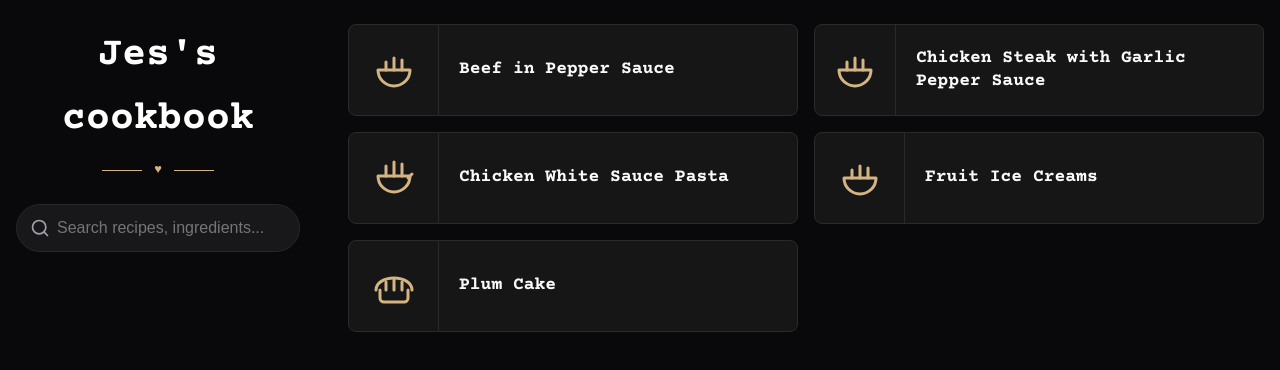
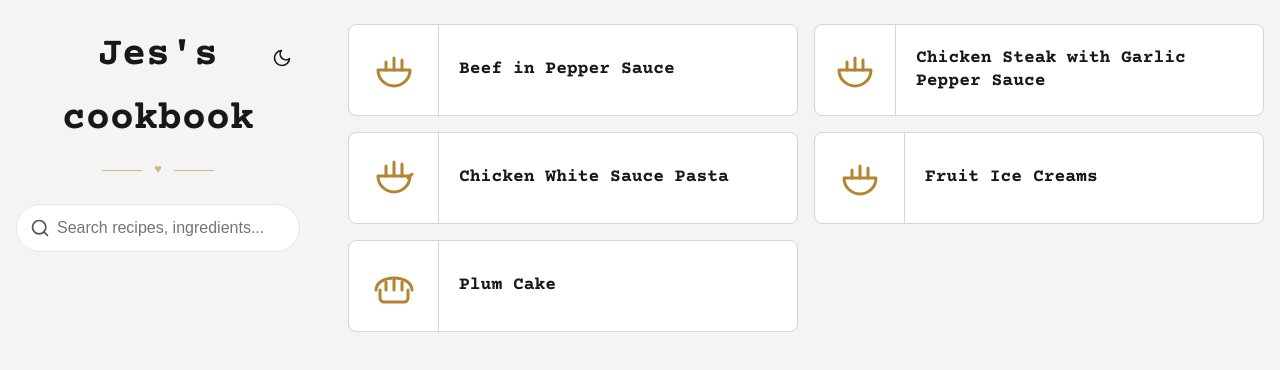
Before and after one commit to jesley13/jes-cookbook, a website built with Vite: page index.html in a window 1280 px wide. Built offline with nearby package versions, Linux system fonts and the light colour scheme.

Commit message:
feat: add light mode theme support with persistent toggle functionality

```diff
--- a/index.html
+++ b/index.html
@@ -5,10 +5,19 @@
   <meta name="viewport" content="width=device-width, initial-scale=1.0, maximum-scale=1.0, user-scalable=no" />
   <title>Jes' cookbook</title>
   <link rel="stylesheet" href="/style.css" />
+  <script>
+    if (localStorage.getItem('theme') === 'light' || (!localStorage.getItem('theme') && window.matchMedia('(prefers-color-scheme: light)').matches)) {
+      document.documentElement.classList.add('light-mode');
+    }
+  </script>
 </head>
 <body>
   <div class="container">
-    <header>
+    <header style="position: relative;">
+      <button id="theme-toggle" class="theme-toggle-btn" aria-label="Toggle light/dark mode">
+        <svg class="sun-icon" viewBox="0 0 24 24" fill="none" stroke="currentColor" stroke-width="2" stroke-linecap="round" stroke-linejoin="round"><circle cx="12" cy="12" r="5"></circle><line x1="12" y1="1" x2="12" y2="3"></line><line x1="12" y1="21" x2="12" y2="23"></line><line x1="4.22" y1="4.22" x2="5.64" y2="5.64"></line><line x1="18.36" y1="18.36" x2="19.78" y2="19.78"></line><line x1="1" y1="12" x2="3" y2="12"></line><line x1="21" y1="12" x2="23" y2="12"></line><line x1="4.22" y1="19.78" x2="5.64" y2="18.36"></line><line x1="18.36" y1="5.64" x2="19.78" y2="4.22"></line></svg>
+        <svg class="moon-icon" viewBox="0 0 24 24" fill="none" stroke="currentColor" stroke-width="2" stroke-linecap="round" stroke-linejoin="round" style="display: none;"><path d="M21 12.79A9 9 0 1 1 11.21 3 7 7 0 0 0 21 12.79z"></path></svg>
+      </button>
       <div class="header-title-container">
         <h1>Jes's cookbook</h1>
         <div class="header-divider">
--- a/main.js
+++ b/main.js
@@ -1,5 +1,5 @@
 import Fuse from 'fuse.js';
-import { getAllRecipes, formatTime, getImageUrl } from './utils.js';
+import { getAllRecipes, formatTime, getImageUrl, initThemeToggle } from './utils.js';
 import { getIconForRecipe } from './icons.js';
 
 let allRecipes = [];
@@ -9,6 +9,7 @@ const searchInput = document.getElementById('search-input');
 const noResults = document.getElementById('no-results');
 
 async function init() {
+  initThemeToggle();
   allRecipes = await getAllRecipes();
 
   // Setup Fuse for fuzzy searching
--- a/recipe.js
+++ b/recipe.js
@@ -1,8 +1,9 @@
-import { getAllRecipes, getImageUrl } from './utils.js';
+import { getAllRecipes, getImageUrl, initThemeToggle } from './utils.js';
 
 let currentRecipe = null;
 
 async function init() {
+  initThemeToggle();
   const urlParams = new URLSearchParams(window.location.search);
   const slug = urlParams.get('slug');
 
--- a/style.css
+++ b/style.css
@@ -8,6 +8,12 @@
   --text-secondary: #a1a1aa; /* Zinc 400 */
   --accent-color: #ef4444; /* Red 500 */
   --accent-hover: #dc2626; /* Red 600 */
+  --card-bg: #161616;
+  --card-border: #2a2a2a;
+  --card-hover-bg: #1a1a1a;
+  --card-hover-border: #4a4a4a;
+  --card-icon-stroke: #d4b483;
+  --header-title: #ffffff;
   --radius-md: 16px;
   --radius-lg: 20px;
   --radius-full: 9999px;
@@ -44,6 +50,22 @@ body {
   line-height: 1.6;
   -webkit-font-smoothing: antialiased;
   padding-bottom: 80px; /* Space for bottom nav */
+}
+
+html.light-mode {
+  --bg-color: #f4f4f5;
+  --surface-color: #ffffff;
+  --surface-color-light: #e4e4e7;
+  --text-primary: #18181b;
+  --text-secondary: #52525b;
+  --card-bg: #ffffff;
+  --card-border: #d4d4d8;
+  --card-hover-bg: #f4f4f5;
+  --card-hover-border: #a1a1aa;
+  --card-icon-stroke: #b48530;
+  --header-title: #18181b;
+  --glass-bg: rgba(255, 255, 255, 0.85);
+  --glass-border: rgba(0, 0, 0, 0.1);
 }
 
 /* Layout */
@@ -112,7 +134,7 @@ header {
 .header-title-container h1 {
   font-size: 2.5rem;
   font-weight: 700;
-  color: #fff;
+  color: var(--header-title);
   margin-bottom: 8px;
 }
 
@@ -133,6 +155,35 @@ header {
   color: #d4b483;
   font-size: 0.8rem;
 }
+
+/* Theme Toggle */
+.theme-toggle-btn {
+  position: absolute;
+  top: 16px;
+  right: 16px;
+  background: transparent;
+  border: none;
+  color: var(--text-primary);
+  cursor: pointer;
+  padding: 8px;
+  border-radius: 50%;
+  display: flex;
+  align-items: center;
+  justify-content: center;
+  transition: var(--transition);
+}
+
+.theme-toggle-btn:hover {
+  background-color: var(--surface-color-light);
+}
+
+.theme-toggle-btn svg {
+  width: 20px;
+  height: 20px;
+}
+
+html.light-mode .sun-icon { display: none; }
+html.light-mode .moon-icon { display: block !important; }
 
 /* Search */
 .search-container {
@@ -255,8 +306,8 @@ header {
 }
 
 .recipe-card {
-  background-color: #161616;
-  border: 1px solid #2a2a2a;
+  background-color: var(--card-bg);
+  border: 1px solid var(--card-border);
   border-radius: 8px;
   transition: var(--transition);
   text-decoration: none;
@@ -267,8 +318,8 @@ header {
 }
 
 .recipe-card:hover {
-  border-color: #4a4a4a;
-  background-color: #1a1a1a;
+  border-color: var(--card-hover-border);
+  background-color: var(--card-hover-bg);
 }
 
 .card-icon-container {
@@ -278,14 +329,14 @@ header {
   align-items: center;
   height: 100%;
   min-height: 90px;
-  border-right: 1px solid #2a2a2a;
+  border-right: 1px solid var(--card-border);
   padding: 16px;
 }
 
 .card-icon-container svg {
   width: 48px;
   height: 48px;
-  stroke: #d4b483;
+  stroke: var(--card-icon-stroke);
   fill: none;
   stroke-width: 1.5;
   stroke-linecap: round;
@@ -304,7 +355,7 @@ header {
 .card-title {
   font-size: 1rem;
   font-weight: 400;
-  color: #ffffff;
+  color: var(--header-title);
   line-height: 1.4;
   font-family: 'Courier Prime', monospace;
 }
@@ -455,7 +506,7 @@ header {
   margin-bottom: 12px;
   line-height: 1.1;
   text-shadow: 0 2px 4px rgba(0,0,0,0.2);
-  color: #ffffff;
+  color: var(--header-title);
 }
 
 .recipe-quick-info {
--- a/utils.js
+++ b/utils.js
@@ -47,3 +47,14 @@ export function getImageUrl(path) {
   const cleanPath = path.startsWith('/') ? path : `/${path}`;
   return `${cleanBase}${cleanPath}`;
 }
+
+export function initThemeToggle() {
+  const toggleBtn = document.getElementById('theme-toggle');
+  if (toggleBtn) {
+    toggleBtn.addEventListener('click', () => {
+      document.documentElement.classList.toggle('light-mode');
+      const isLight = document.documentElement.classList.contains('light-mode');
+      localStorage.setItem('theme', isLight ? 'light' : 'dark');
+    });
+  }
+}
```
Also changed, not shown: recipe.html (+11 -2 lines).
